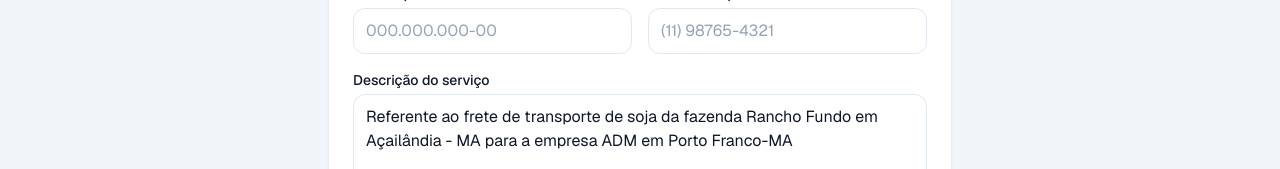
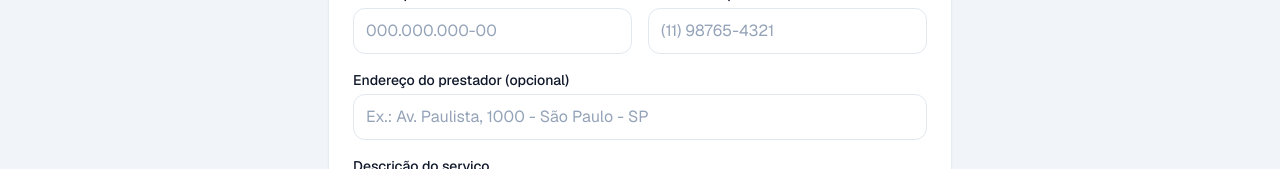
Before and after one commit to georgluisr-creator/assinador_digital, a Next.js app: page / in a window 1280 px wide. Shown: the part 783-952 px from the top of the page. Built offline with nearby package versions, Linux system fonts and the light colour scheme; no server answers; the database is empty.

Commit message:
agora vai

```diff
--- a/src/app/api/receipts/[id]/route.ts
+++ b/src/app/api/receipts/[id]/route.ts
@@ -26,6 +26,7 @@
       providerName: receipt.providerName,
       providerCpf: receipt.providerCpf,
       providerPhone: receipt.providerPhone,
+      providerAddress: receipt.providerAddress,
       serviceDesc: receipt.serviceDesc,
       amount: receipt.amount.toString(),
       serviceDate: receipt.serviceDate.toISOString(),
--- a/src/app/api/receipts/route.ts
+++ b/src/app/api/receipts/route.ts
@@ -18,6 +18,7 @@
         providerName: r.providerName,
         providerCpf: r.providerCpf,
         providerPhone: r.providerPhone,
+        providerAddress: r.providerAddress,
         serviceDesc: r.serviceDesc,
         amount: r.amount.toString(),
         serviceDate: r.serviceDate.toISOString(),
@@ -43,6 +44,7 @@
       providerName,
       providerCpf,
       providerPhone,
+      providerAddress,
       serviceDesc,
       amount,
       serviceDate,
@@ -56,6 +58,7 @@
       typeof providerName !== "string" ||
       typeof providerCpf !== "string" ||
       typeof providerPhone !== "string" ||
+      (providerAddress !== undefined && typeof providerAddress !== "string") ||
       typeof serviceDesc !== "string" ||
       typeof amount === "undefined" ||
       typeof serviceDate !== "string"
@@ -70,6 +73,7 @@
       payerName: payerName.trim(),
       providerName: providerName.trim(),
       serviceDesc: serviceDesc.trim(),
+      providerAddress: typeof providerAddress === "string" ? providerAddress.trim() : null,
     };
 
     const payerCpfDigits = digitsOnly(payerCpf);
@@ -137,6 +141,7 @@
         providerName: trimmed.providerName,
         providerCpf: providerCpfDigits,
         providerPhone: providerPhoneDigits,
+        providerAddress: trimmed.providerAddress,
         serviceDesc: trimmed.serviceDesc,
         amount: parsedAmount,
         serviceDate: date,
--- a/src/app/assinar/[id]/page.tsx
+++ b/src/app/assinar/[id]/page.tsx
@@ -47,6 +47,7 @@
     providerName: row.providerName,
     providerCpf: row.providerCpf,
     providerPhone: row.providerPhone,
+    providerAddress: row.providerAddress,
     serviceDesc: row.serviceDesc,
     amount: row.amount.toString(),
     serviceDate: row.serviceDate.toISOString(),
--- a/src/app/page.tsx
+++ b/src/app/page.tsx
@@ -19,6 +19,7 @@
     providerName: r.providerName,
     providerCpf: r.providerCpf,
     providerPhone: r.providerPhone,
+    providerAddress: r.providerAddress,
     serviceDesc: r.serviceDesc,
     amount: r.amount.toString(),
     serviceDate: r.serviceDate.toISOString(),
--- a/src/components/ContractorForm.tsx
+++ b/src/components/ContractorForm.tsx
@@ -34,6 +34,7 @@
   const [providerName, setProviderName] = useState("");
   const [providerCpf, setProviderCpf] = useState("");
   const [providerPhone, setProviderPhone] = useState("");
+  const [providerAddress, setProviderAddress] = useState("");
   const [serviceDesc, setServiceDesc] = useState(DEFAULT_SERVICE_DESCRIPTION);
   const [amount, setAmount] = useState("");
   const [serviceDate, setServiceDate] = useState(todayISODate);
@@ -100,6 +101,7 @@
           providerName,
           providerCpf,
           providerPhone,
+          providerAddress: providerAddress.trim() || undefined,
           serviceDesc,
           amount,
           serviceDate,
@@ -123,6 +125,7 @@
         setProviderName("");
         setProviderCpf("");
         setProviderPhone("");
+        setProviderAddress("");
         setServiceDesc(DEFAULT_SERVICE_DESCRIPTION);
         setAmount("");
         setServiceDate(todayISODate());
@@ -304,6 +307,23 @@
               />
             </div>
           </div>
+          <div>
+            <label
+              className="block text-sm font-medium text-ink"
+              htmlFor="providerAddress"
+            >
+              Endereço do prestador (opcional)
+            </label>
+            <input
+              id="providerAddress"
+              name="providerAddress"
+              value={providerAddress}
+              onChange={(e) => setProviderAddress(e.target.value)}
+              className="mt-1 w-full rounded-xl border border-slate-200 bg-white px-3 py-2.5 text-base text-ink outline-none ring-accent/30 placeholder:text-slate-400 focus:border-accent focus:ring-2"
+              placeholder="Ex.: Av. Paulista, 1000 - São Paulo - SP"
+              autoComplete="off"
+            />
+          </div>
         </div>
 
         <div>
--- a/src/components/ReceiptParagraph.tsx
+++ b/src/components/ReceiptParagraph.tsx
@@ -23,10 +23,16 @@
   return (
     <p className={className ?? "text-base leading-relaxed text-ink"}>
       Eu, <strong>{receipt.providerName}</strong>, inscrito(a) no CPF{" "}
-      <strong>{cpfProvider}</strong>, telefone {phone}, declaro que recebi de{" "}
-      <strong>{receipt.payerName}</strong>, CPF <strong>{cpfPayer}</strong>, a
-      quantia de <strong>{amountFormatted}</strong>, referente a{" "}
-      {receipt.serviceDesc} no dia {formatServiceDate(dateObj)}.
+      <strong>{cpfProvider}</strong>, telefone {phone},
+      {receipt.providerAddress ? (
+        <>
+          {" "}residente em <strong>{receipt.providerAddress}</strong>,
+        </>
+      ) : null}{" "}
+      declaro que recebi de <strong>{receipt.payerName}</strong>, CPF{" "}
+      <strong>{cpfPayer}</strong>, a quantia de{" "}
+      <strong>{amountFormatted}</strong>, referente a {receipt.serviceDesc} no
+      dia {formatServiceDate(dateObj)}.
     </p>
   );
 }
--- a/src/types/receipt.ts
+++ b/src/types/receipt.ts
@@ -7,6 +7,7 @@
   providerName: string;
   providerCpf: string;
   providerPhone: string;
+  providerAddress: string | null;
   serviceDesc: string;
   amount: string;
   serviceDate: string;
```
Also changed, not shown: 2 other files (tests, documents, lock files or other folders).
